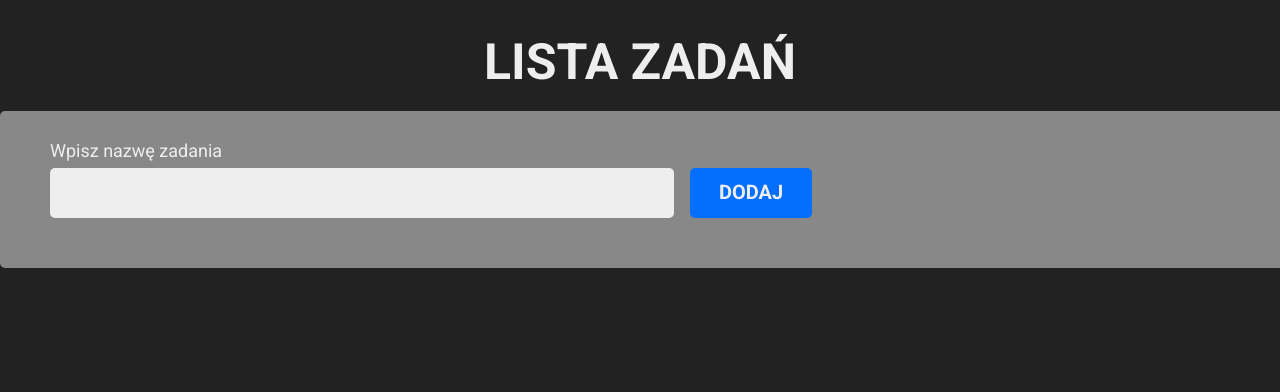
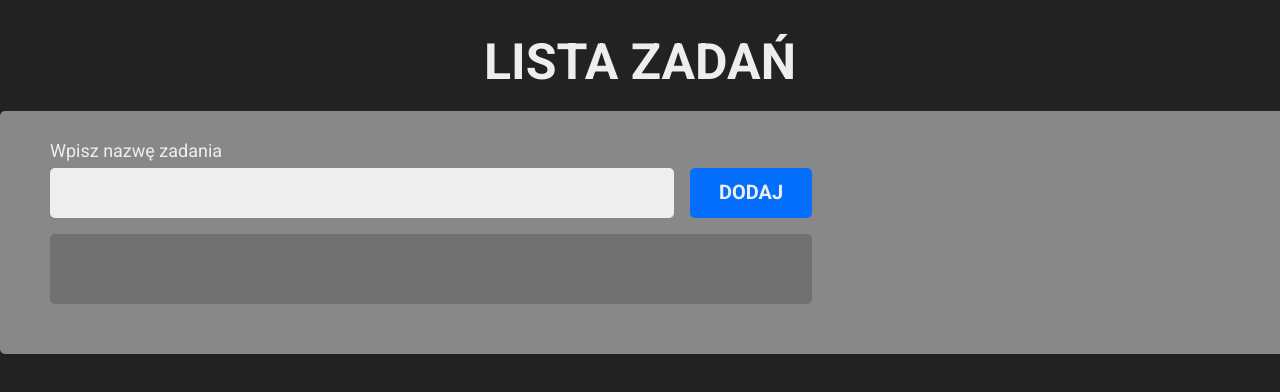
Before and after one commit to KP1976/todo-react, a React (Create React App) app: page / in a window 1280 px wide. Shown: the top 392 px of the page. Built offline with nearby package versions, Linux system fonts and the light colour scheme.

Commit message:
Add styles to TasksListContainer component

```diff
--- a/src/components/TodoContainer.js
+++ b/src/components/TodoContainer.js
@@ -1,10 +1,12 @@
 import React from 'react';
 import AddTask from './AddTask';
+import TasksListContainer from './TasksListContainer';
 
 const TodoContainer = () => {
 	return (
 		<div className="todo-container">
 			<AddTask />
+			<TasksListContainer />
 		</div>
 	);
 };
--- a/src/styles/css/main.css
+++ b/src/styles/css/main.css
@@ -364,4 +364,10 @@ body {
     .add-task__button:hover {
       background-color: #024eb0; }
 
+.tasks-list-container {
+  background-color: #717171;
+  border-radius: 0.5rem;
+  grid-column: 1 / 2;
+  padding: 2rem 5rem 5rem; }
+
 /*# sourceMappingURL=main.css.map */
--- a/src/styles/scss/abstracts/_variables.scss
+++ b/src/styles/scss/abstracts/_variables.scss
@@ -1,7 +1,7 @@
 // COLORS
 $clr-body-background: #222;
 $clr-todo-background: #888;
-$clr-lists-background: #222;
+$clr-lists-background: #717171;
 $clr-text: #eee;
 $red: #a40000;
 $blue: #036ffc;
--- /dev/null
+++ b/src/styles/scss/components/_TasksListContainer.scss
@@ -0,0 +1,6 @@
+.tasks-list-container {
+	background-color: $clr-lists-background;
+	border-radius: $main-radius;
+	grid-column: 1 / 2;
+	padding: 2rem 5rem 5rem;
+}
--- a/src/styles/scss/main.scss
+++ b/src/styles/scss/main.scss
@@ -8,3 +8,4 @@
 
 @import 'components/TodoContainer';
 @import 'components/AddTask';
+@import 'components/TasksListContainer';
```
Also changed, not shown: 1 other file (tests, documents, lock files or other folders).
